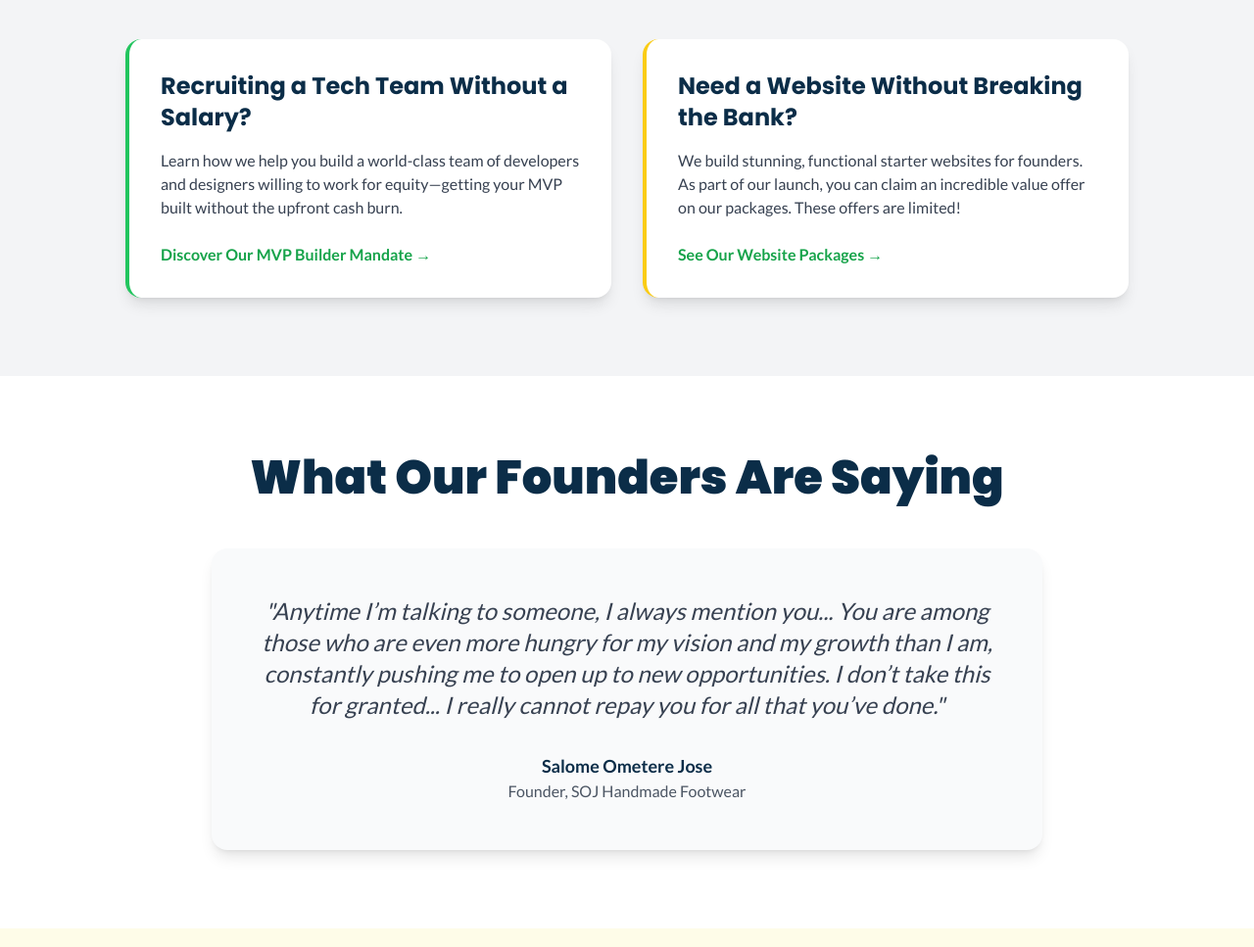
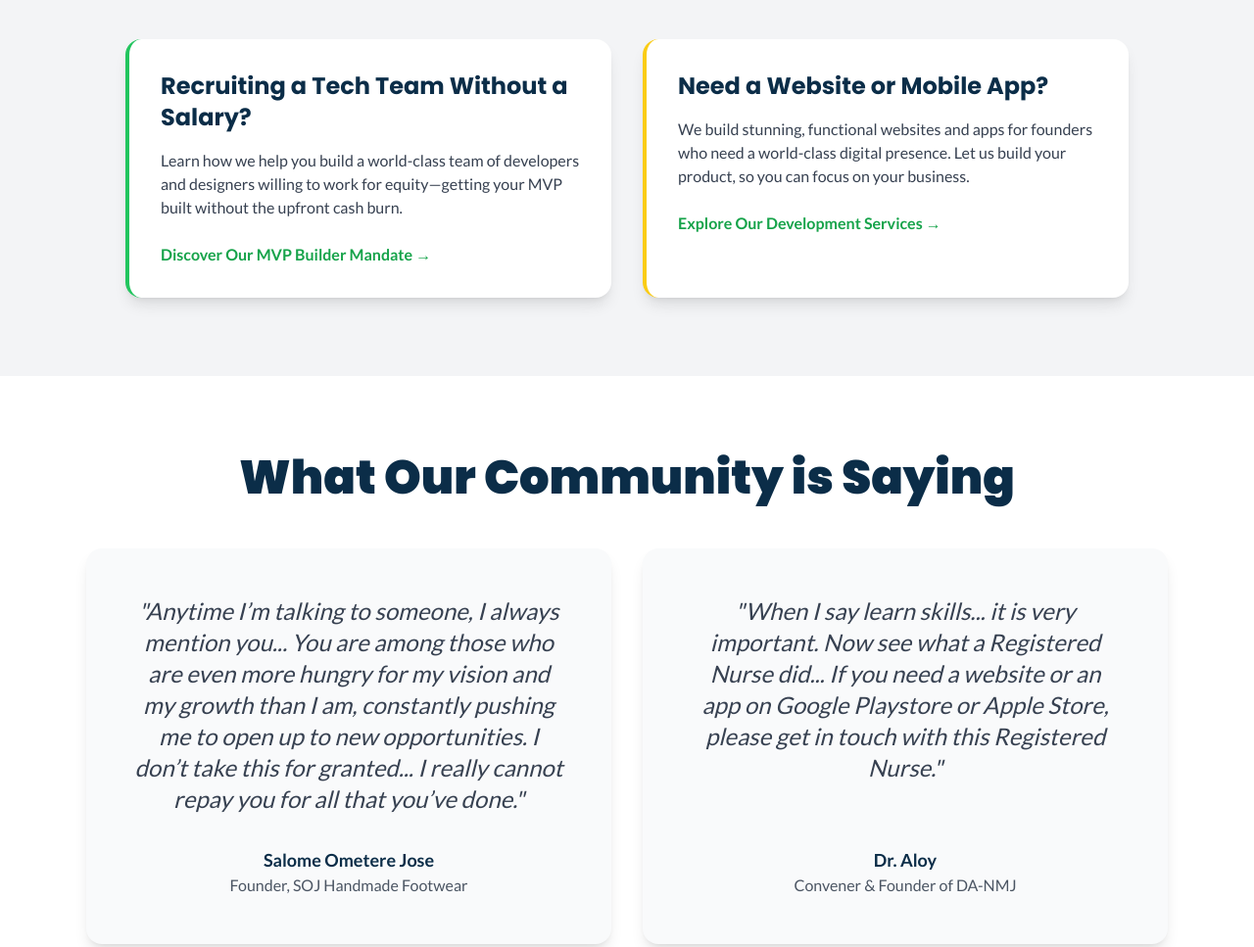
Before and after one commit to Ogirimaobey/fundbridgeafrica, a plain HTML site: page index.html in a window 1280 px wide. Shown: the part 1280-2247 px from the top of the page at 98% size. Drawn offline with nearby package versions, Linux system fonts and the light colour scheme.

Commit message:
Update index.html

```diff
--- a/index.html
+++ b/index.html
@@ -36,7 +36,8 @@
             </a>
             <nav class="hidden md:flex items-center space-x-8">
                 <a href="./index.html" class="text-[#1DB954] font-bold">Home</a>
-                <a href="./services.html" class="text-gray-600 hover:text-[#1DB954]">Services</a>
+                <a href="./services.html" class="text-gray-600 hover:text-[#1DB954]">Funding Services</a>
+                <a href="./web_dev_services.html" class="text-gray-600 hover:text-[#1DB954]">Web & App Dev</a>
                 <a href="#about" class="text-gray-600 hover:text-[#1DB954]">About</a>
                 <a href="https://calendly.com/ogirimaobey/30min" target="_blank" class="bg-[#1DB954] text-white font-bold py-2 px-6 rounded-full cta-button">Book a Call</a>
             </nav>
@@ -90,9 +91,9 @@
                     <a href="./services.html" class="mt-6 inline-block text-green-600 font-bold hover:underline">Discover Our MVP Builder Mandate &rarr;</a>
                 </div>
                 <div class="bg-white p-8 rounded-2xl shadow-lg border-l-4 border-yellow-400">
-                    <h3 class="text-2xl font-bold text-[#0B2D48] font-poppins">Need a Website Without Breaking the Bank?</h3>
-                    <p class="mt-4 text-gray-700">We build stunning, functional starter websites for founders. As part of our launch, you can claim an incredible value offer on our packages. These offers are limited!</p>
-                    <a href="./services.html" class="mt-6 inline-block text-green-600 font-bold hover:underline">See Our Website Packages &rarr;</a>
+                    <h3 class="text-2xl font-bold text-[#0B2D48] font-poppins">Need a Website or Mobile App?</h3>
+                    <p class="mt-4 text-gray-700">We build stunning, functional websites and apps for founders who need a world-class digital presence. Let us build your product, so you can focus on your business.</p>
+                    <a href="./web_dev_services.html" class="mt-6 inline-block text-green-600 font-bold hover:underline">Explore Our Development Services &rarr;</a>
                 </div>
             </div>
         </div>
@@ -100,16 +101,29 @@
 
     <!-- Testimonial Section -->
     <section class="bg-white py-20">
-        <div class="container mx-auto px-6 text-center max-w-4xl">
-            <h2 class="text-4xl md:text-5xl font-black text-[#0B2D48] mb-12 font-poppins">What Our Founders Are Saying</h2>
-            <div class="bg-gray-50 p-8 md:p-12 rounded-2xl shadow-lg">
-                <blockquote class="text-xl md:text-2xl italic text-gray-700 leading-relaxed">
+        <div class="container mx-auto px-6 text-center max-w-6xl">
+            <h2 class="text-4xl md:text-5xl font-black text-[#0B2D48] mb-12 font-poppins">What Our Community is Saying</h2>
+            <div class="grid grid-cols-1 lg:grid-cols-2 gap-8">
+                <!-- Testimonial 1: Salome -->
+                <div class="bg-gray-50 p-8 md:p-12 rounded-2xl shadow-lg h-full flex flex-col">
+                    <blockquote class="text-xl md:text-2xl italic text-gray-700 leading-relaxed flex-grow">
                         "Anytime I’m talking to someone, I always mention you... You are among those who are even more hungry for my vision and my growth than I am, constantly pushing me to open up to new opportunities. I don’t take this for granted... I really cannot repay you for all that you’ve done."
                     </blockquote>
                     <cite class="block mt-8 not-italic">
                         <span class="font-bold text-lg text-[#0B2D48]">Salome Ometere Jose</span>
                         <span class="text-gray-600 block">Founder, SOJ Handmade Footwear</span>
                     </cite>
+                </div>
+                <!-- Testimonial 2: Dr. Aloy -->
+                <div class="bg-gray-50 p-8 md:p-12 rounded-2xl shadow-lg h-full flex flex-col">
+                     <blockquote class="text-xl md:text-2xl italic text-gray-700 leading-relaxed flex-grow">
+                        "When I say learn skills... it is very important. Now see what a Registered Nurse did... If you need a website or an app on Google Playstore or Apple Store, please get in touch with this Registered Nurse."
+                    </blockquote>
+                    <cite class="block mt-8 not-italic">
+                        <span class="font-bold text-lg text-[#0B2D48]">Dr. Aloy</span>
+                        <span class="text-gray-600 block">Convener & Founder of DA-NMJ</span>
+                    </cite>
+                </div>
             </div>
         </div>
     </section>
@@ -130,16 +144,16 @@
     <section id="about" class="py-20 bg-gray-100">
         <div class="container mx-auto px-6">
             <div class="flex flex-col md:flex-row items-center max-w-4xl mx-auto">
-                <div class="md:w-1-3 mb-8 md:mb-0">
+                <div class="md:w-1/3 mb-8 md:mb-0">
                     <div class="w-48 h-48 md:w-64 md:h-64 rounded-full shadow-lg mx-auto bg-gray-300 flex items-center justify-center overflow-hidden">
                         <img src="https://i.postimg.cc/nL1W2RR6/9-E790-DED-1-CD7-4A343-4-E2-D85724703-1-201-a-removebg-preview.png" alt="Ogirima Obey, Founder of Fundbridge Consultation Ltd" class="w-full h-full object-cover" style="object-position: center 20%;">
                     </div>
                 </div>
                 <div class="md:w-2/3 md:pl-12 text-center md:text-left">
-                    <h3 class="text-3xl font-bold text-[#0B2D48] mb-2 font-poppins">Meet Your Funding Strategist</h3>
+                    <h3 class="text-3xl font-bold text-[#0B2D48] mb-2 font-poppins">Meet Your Lead Consultant</h3>
                     <h4 class="text-2xl font-bold text-gray-800 font-poppins">Ogirima Obey</h4>
-                    <p class="text-md font-semibold text-green-600 mb-4">Business Consultant</p>
-                    <p class="text-gray-700 mb-4">Fundbridge Consultation was founded with a single mission: to level the playing field for African entrepreneurs. With a proven track record of building ventures from scratch—including their websites, mobile apps, and the equity-based tech teams to power them—our lead consultant, Ogirima Obey, now dedicates his time to helping other founders do the same. We help you build both the product and the pitch.</p>
+                    <p class="text-md font-semibold text-green-600 mb-4">Registered Nurse & Venture Builder</p>
+                    <p class="text-gray-700 mb-4">Our approach is shaped by our lead consultant's unique journey. Ogirima Obey's path to venture building didn't start in a boardroom, but on the frontlines of a Nigerian hospital as a **Registered Nurse**. Witnessing firsthand how broken systems impact real lives fueled a passion for solving complex problems through technology. This led him to found and build ventures from the ground up—including their websites, mobile apps, and the equity-based tech teams to power them. Fundbridge Consultation was born from this experience to help other founders do the same. We don't just advise; we build with you, from product to pitch.</p>
                 </div>
             </div>
         </div>
```
Lines whose indentation alone changed are shown as unchanged.
